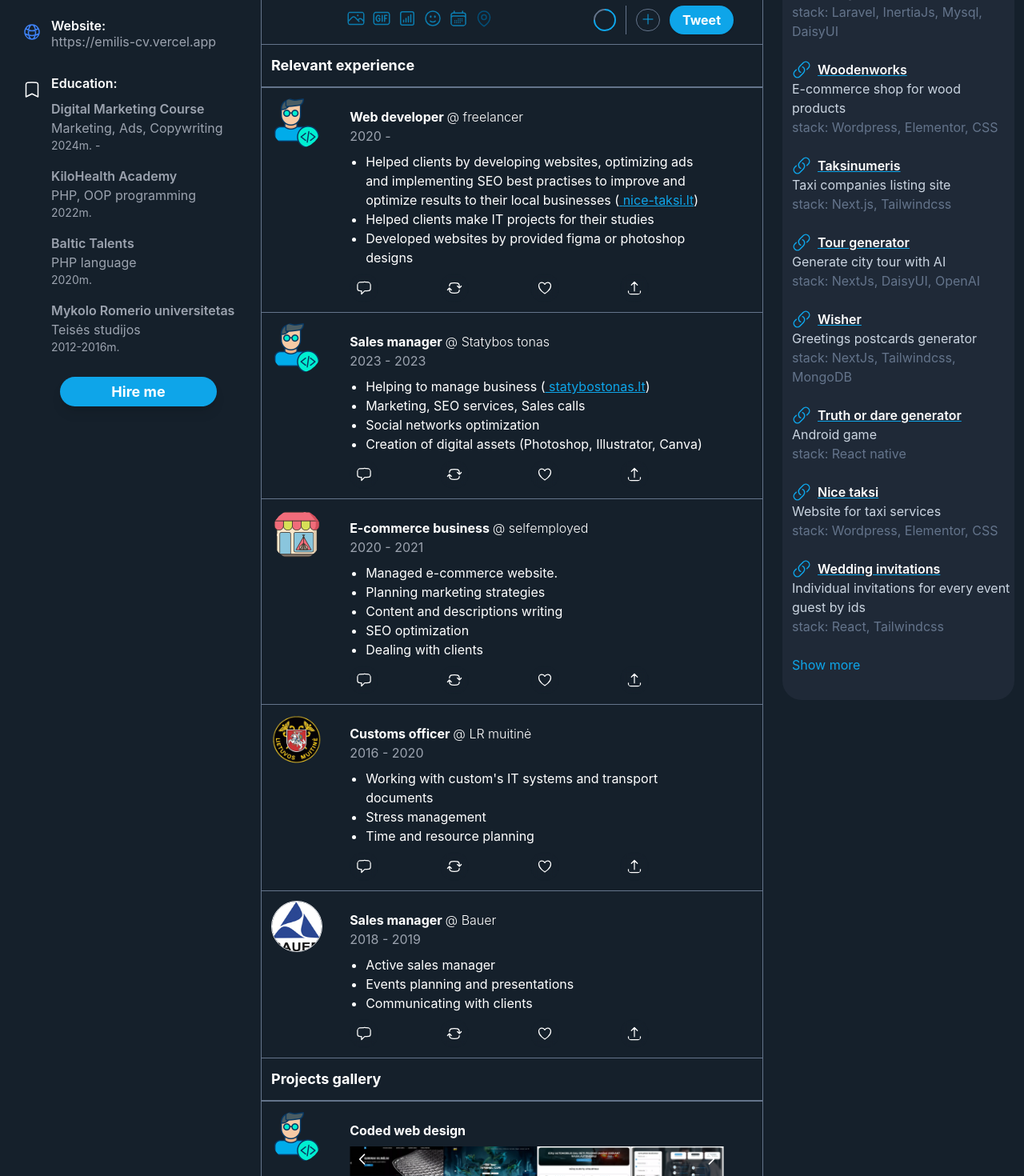
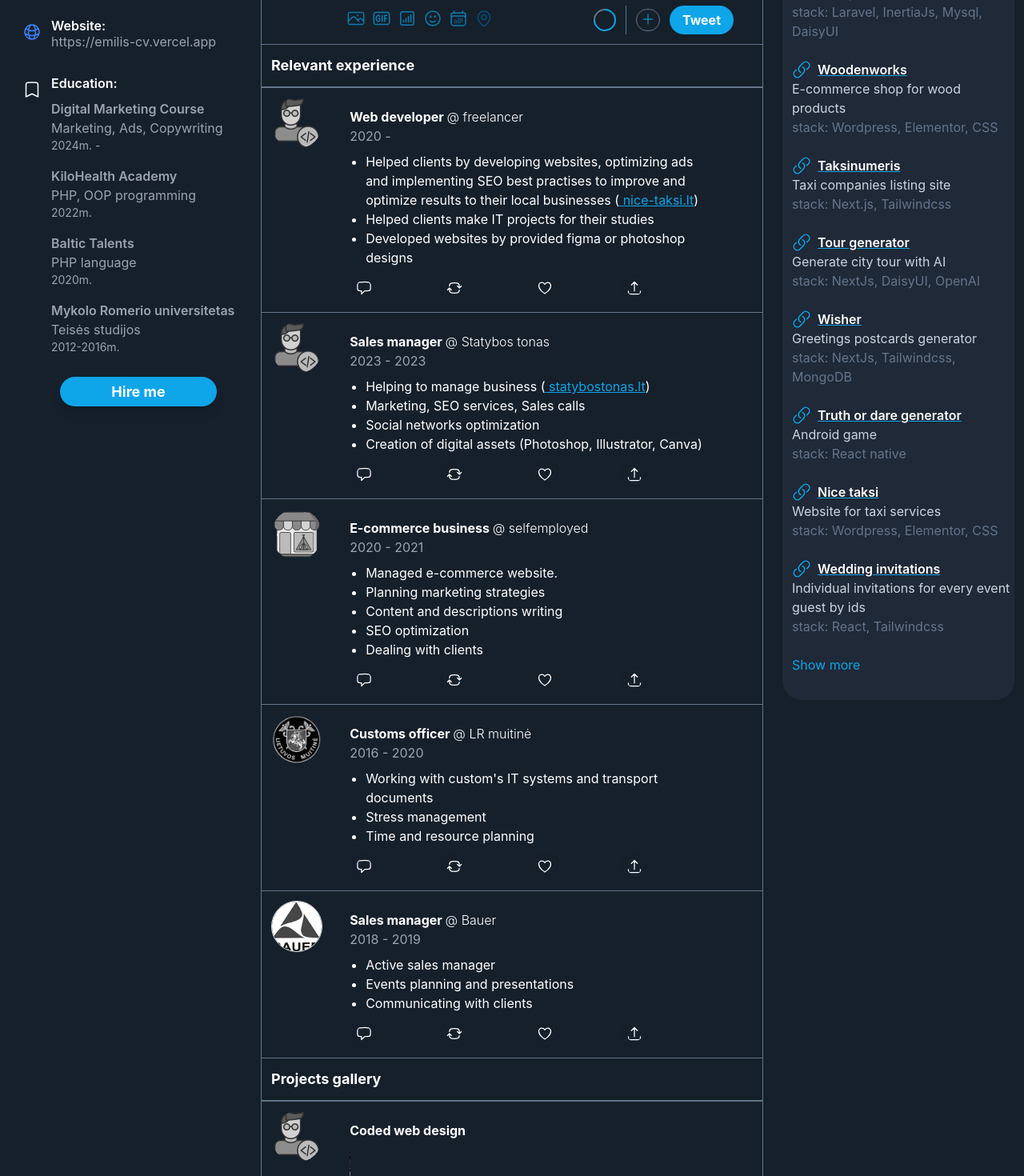
Before and after one commit to emilisz/portfolio-react, a React (Create React App) app: page / in a window 1280 px wide. Shown: the part 500-1970 px from the top of the page at 80% size. Built offline with nearby package versions, Linux system fonts and the light colour scheme.

Commit message:
uodated3

```diff
--- a/package.json
+++ b/package.json
@@ -6,7 +6,7 @@
     "@testing-library/jest-dom": "^5.16.5",
     "@testing-library/react": "^13.4.0",
     "@testing-library/user-event": "^13.5.0",
-    "flowbite": "^1.5.3",
+    "flowbite": "^2.4.1",
     "flowbite-react": "^0.10.1",
     "react": "^18.2.0",
     "react-dom": "^18.2.0",
--- a/src/components/Experience.jsx
+++ b/src/components/Experience.jsx
@@ -4,10 +4,9 @@
 const Experience = () => {
   return (
     <>
-
-<div className="flex flex-col md:flex-row gap-2 py-3 border-t border-slate-500 px-2 lg:pl-3 lg:pr-6 hover:bg-gray-800 hover:bg-blend-darken ">
+      <div className="flex flex-col md:flex-row gap-2 py-3 border-t border-slate-500 px-2 lg:pl-3 lg:pr-6 hover:bg-gray-800 hover:bg-blend-darken group ">
         <div className="flex flex-row gap-2 lg:w-20">
-        <img className="rounded-full w-16 h-16" src="../img/freelancer.png" alt="" />
+          <img className="rounded-full w-16 h-16 grayscale group-hover:grayscale-0 " src="../img/freelancer.png" alt="" />
           <div className="md:hidden mt-2">
             <div className=" flex flex-row ">
               <h3 className="font-bold">
@@ -28,11 +27,13 @@
           </div>
           <ul className="list-disc px-2 mx-3">
             <li>
-              Helped clients by developing websites, optimizing ads and implementing SEO best practises to improve and optimize results to their local businesses (
+              Helped clients by developing websites, optimizing ads and implementing SEO best practises to improve and optimize results to their local
+              businesses (
               <a className="text-sky-500 underline" href="http://nice-taksi.lt" target="_blank" rel="noopener noreferrer">
                 {" "}
                 nice-taksi.lt
-              </a>)
+              </a>
+              )
             </li>
             <li>Helped clients make IT projects for their studies </li>
             <li>Developed websites by provided figma or photoshop designs</li>
@@ -42,9 +43,9 @@
         </div>
       </div>
 
-      <div className="flex flex-col md:flex-row gap-2 py-3 border-t border-slate-500 px-2 lg:pl-3 lg:pr-6 hover:bg-gray-800 hover:bg-blend-darken ">
+      <div className="flex flex-col md:flex-row gap-2 py-3 border-t border-slate-500 px-2 lg:pl-3 lg:pr-6 hover:bg-gray-800 hover:bg-blend-darken group ">
         <div className="flex flex-row gap-2 lg:w-20">
-        <img className="rounded-full w-16 h-16" src="../img/freelancer.png" alt="" />
+          <img className="rounded-full w-16 h-16 grayscale group-hover:grayscale-0 " src="../img/freelancer.png" alt="" />
           <div className="md:hidden mt-2">
             <div className=" flex flex-row ">
               <h3 className="font-bold">
@@ -69,7 +70,8 @@
               <a className="text-sky-500 underline" href="http://statybostonas.lt" target="_blank" rel="noopener noreferrer">
                 {" "}
                 statybostonas.lt
-              </a>)
+              </a>
+              )
             </li>
             <li>Marketing, SEO services, Sales calls </li>
             <li>Social networks optimization</li>
@@ -80,12 +82,9 @@
         </div>
       </div>
 
-
-
-
-      <div className="flex flex-col md:flex-row gap-2 py-3 border-t border-slate-500 px-2 lg:pl-3 lg:pr-6 hover:bg-gray-800 hover:bg-blend-darken ">
+      <div className="flex flex-col md:flex-row gap-2 py-3 border-t border-slate-500 px-2 lg:pl-3 lg:pr-6 hover:bg-gray-800 hover:bg-blend-darken group ">
         <div className="flex flex-row gap-2 lg:w-20">
-        <img className="rounded-full w-16 h-16" src="../img/commerce.png" alt="" />
+          <img className="rounded-full w-16 h-16 grayscale group-hover:grayscale-0 " src="../img/commerce.png" alt="" />
           <div className="md:hidden mt-2">
             <div className=" flex flex-row ">
               <h3 className="font-bold">
@@ -116,9 +115,9 @@
         </div>
       </div>
 
-      <div className="flex flex-col md:flex-row gap-2 py-3 border-t border-slate-500 px-2 lg:pl-3 lg:pr-6 hover:bg-gray-800 hover:bg-blend-darken ">
+      <div className="flex flex-col md:flex-row gap-2 py-3 border-t border-slate-500 px-2 lg:pl-3 lg:pr-6 hover:bg-gray-800 hover:bg-blend-darken group ">
         <div className="flex flex-row gap-2 lg:w-20">
-        <img className="rounded-full w-16 h-16" src="../img/muitine.png" alt="" />
+          <img className="rounded-full w-16 h-16 grayscale group-hover:grayscale-0 " src="../img/muitine.png" alt="" />
           <div className="md:hidden mt-2">
             <div className=" flex flex-row ">
               <h3 className="font-bold">
@@ -147,9 +146,9 @@
         </div>
       </div>
 
-      <div className="flex flex-col md:flex-row gap-2 py-3 border-t border-slate-500 px-2 lg:pl-3 lg:pr-6 hover:bg-gray-800 hover:bg-blend-darken ">
+      <div className="flex flex-col md:flex-row gap-2 py-3 border-t border-slate-500 px-2 lg:pl-3 lg:pr-6 hover:bg-gray-800 hover:bg-blend-darken group ">
         <div className="flex flex-row gap-2 lg:w-20">
-        <img className="rounded-full w-16 h-16 border" src="../img/bauer.png" alt="" />
+          <img className="rounded-full w-16 h-16 grayscale group-hover:grayscale-0  border" src="../img/bauer.png" alt="" />
           <div className="md:hidden mt-2">
             <div className=" flex flex-row ">
               <h3 className="font-bold">
@@ -170,7 +169,7 @@
           </div>
           <ul className="list-disc px-2 mx-3">
             <li>Active sales manager</li>
-            <li>Events planning and  presentations</li>
+            <li>Events planning and presentations</li>
             <li>Communicating with clients</li>
           </ul>
 
--- a/src/components/Skills.jsx
+++ b/src/components/Skills.jsx
@@ -13,32 +13,32 @@
         <p className="py-3 text-left ml-3  border-gray-900 border-b-0 text-lg font-bold">Proficient with:</p>
 
         <div className="grid grid-cols-3 lg:ml-3 border border-gray-900 rounded-t-3xl divide-x divide-gray-900 bg-gray-800 bg-blend-darken">
-          <div className="p-6 lg:p-3 w-full hover:bg-gray-700 rounded-tl-3xl flex items-center align-center" title="HTML">
+          <div className="p-6 lg:p-3 w-full hover:bg-gray-700 rounded-tl-3xl flex items-center align-center group" title="HTML">
             {/* <img className="bg-cover bg-center w-full" src="../img/html.png" alt="" /> */}
-            <FaHtml5 className="w-12 h-12 mx-auto" />
+            <FaHtml5 className="w-12 h-12 mx-auto group-hover:text-sky-500" />
 
           </div>
-          <div className="p-6 lg:p-3 w-full hover:bg-gray-700 flex items-center align-center" title="Laravel">
+          <div className="p-6 lg:p-3 w-full hover:bg-gray-700 flex items-center align-center group" title="Laravel">
             {/* <img className="bg-cover bg-center w-full" src="../img/laravel.png" alt="" /> */}
-            <FaLaravel className="w-12 h-12 mx-auto" />
+            <FaLaravel className="w-12 h-12 mx-auto group-hover:text-sky-500" />
           </div>
-          <div className="p-6 lg:p-3 w-full hover:bg-gray-700 flex items-center align-center rounded-tr-3xl" title="Tailwindcss">
+          <div className="p-6 lg:p-3 w-full hover:bg-gray-700 flex items-center align-center group rounded-tr-3xl" title="Tailwindcss">
             {/* <img className="bg-cover bg-center w-full" src="../img/tailwind.png" alt="" /> */}
-            <RiTailwindCssFill className="w-12 h-12 mx-auto" />
+            <RiTailwindCssFill className="w-12 h-12 mx-auto group-hover:text-sky-500" />
           </div>
         </div>
         <div className="grid grid-cols-3 lg:ml-3 border border-gray-900 border-t-0 rounded-b-3xl divide-x divide-gray-900 bg-gray-800 bg-blend-darken">
-          <div className="p-6 lg:p-3 w-full hover:bg-gray-700 rounded-bl-3xl flex items-center align-center" title="React">
+          <div className="p-6 lg:p-3 w-full hover:bg-gray-700 rounded-bl-3xl flex items-center align-center group" title="React">
             {/* <img className="bg-cover bg-center w-full" src="../img/react.png" alt="" /> */}
-            <FaReact className="w-12 h-12 mx-auto" />
+            <FaReact className="w-12 h-12 mx-auto group-hover:text-sky-500" />
           </div>
-          <div className="p-6 lg:p-3 w-full hover:bg-gray-700" title="Mysql">
+          <div className="p-6 lg:p-3 w-full hover:bg-gray-700 group" title="Mysql">
             {/* <img className="bg-cover bg-center w-full" src="../img/mysql.png" alt="" /> */}
-            <DiMysql className="w-12 h-12 mx-auto" />
+            <DiMysql className="w-12 h-12 mx-auto group-hover:text-sky-500" />
           </div>
-          <div className="p-6 lg:p-3 w-full hover:bg-gray-700 rounded-br-3xl flex items-center align-center" title="Bootstrap">
+          <div className="p-6 lg:p-3 w-full hover:bg-gray-700 rounded-br-3xl flex items-center align-center group" title="Bootstrap">
             {/* <img className="bg-cover bg-center w-full" src="../img/bootstrap.png" alt="" /> */}
-            <FaBootstrap className="w-12 h-12 mx-auto" />
+            <FaBootstrap className="w-12 h-12 mx-auto group-hover:text-sky-500" />
           </div>
         </div>
 
--- a/src/components/partials/Gallery.jsx
+++ b/src/components/partials/Gallery.jsx
@@ -6,9 +6,9 @@
 
   return (
     <>
-      <div className="flex flex-col md:flex-row gap-2 py-3 border-t border-slate-500 px-2 lg:pl-3 lg:pr-6 hover:bg-gray-800 hover:bg-blend-darken ">
+      <div className="flex flex-col md:flex-row gap-2 py-3 border-t border-slate-500 px-2 lg:pl-3 lg:pr-6 hover:bg-gray-800 hover:bg-blend-darken group">
         <div className="flex flex-row gap-2 lg:w-20">
-          <img className="rounded-full w-16 h-16" src="../img/freelancer.png" alt="" />
+          <img className="rounded-full w-16 h-16 grayscale group-hover:grayscale-0" src="../img/freelancer.png" alt="" />
           <div className="md:hidden mt-2">
             <div className=" flex flex-row ">
               <h3 className="font-bold">Coded web design</h3>
@@ -25,7 +25,7 @@
           </div>
 
           <div className="h-56 sm:h-96 xl:h-96 2xl:h-96">
-            <Carousel slideInterval={5000}>
+            <Carousel slideInterval={5000} pauseOnHover>
               <img src="../img/other1.webp" alt="..." />
               <img src="../img/other2.webp" alt="..." />
               <img src="../img/other3.webp" alt="..." />
--- a/src/components/partials/Portfolio.jsx
+++ b/src/components/partials/Portfolio.jsx
@@ -62,7 +62,7 @@
           return null;
         }
         return (
-          <div className="hover:bg-gray-700/30 bg-blend-darken">
+          <div key={index} className="hover:bg-gray-700/30 bg-blend-darken">
             <a href={project.url} className="flex flex-row gap-2 p-3 pb-0 hover:text-sky-500" target="_blank" rel="noopener noreferrer">
               <svg xmlns="http://www.w3.org/2000/svg" fill="none" viewBox="0 0 24 24" strokeWidth={1.5} stroke="currentColor" className="w-6 h-6 text-sky-500">
                 <path
--- a/tailwind.config.js
+++ b/tailwind.config.js
@@ -1,13 +1,17 @@
+const flowbite = require("flowbite-react/tailwind");
+
 /** @type {import('tailwindcss').Config} */
 module.exports = {
   content: [
     "./src/**/*.{js,jsx,ts,tsx}",
-    'node_modules/flowbite-react/**/*.{js,jsx,ts,tsx}'
+    // 'node_modules/flowbite-react/**/*.{js,jsx,ts,tsx}',
+    'node_modules/flowbite-react/lib/esm/**/*.js',
+    flowbite.content(),
   ],
   theme: {
     extend: {},
   },
   plugins: [
-    require('flowbite/plugin')
+    flowbite.plugin(),
   ],
 }
```
Also changed, not shown: 1 other file (tests, documents, lock files or other folders). Lines whose indentation alone changed are shown as unchanged.
